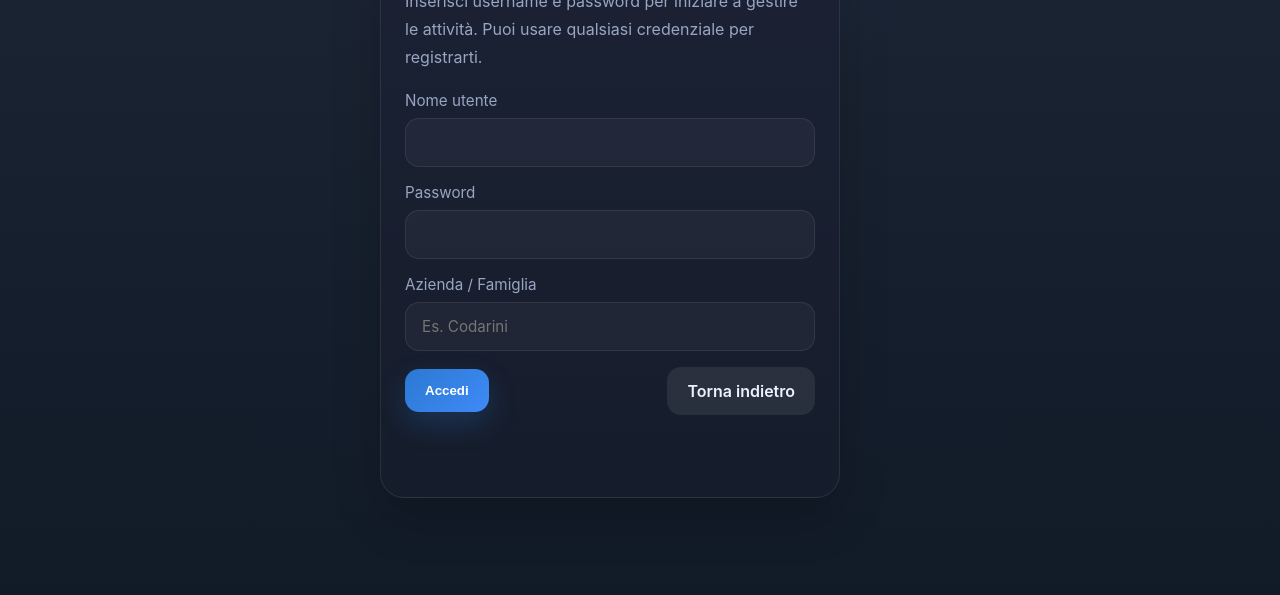
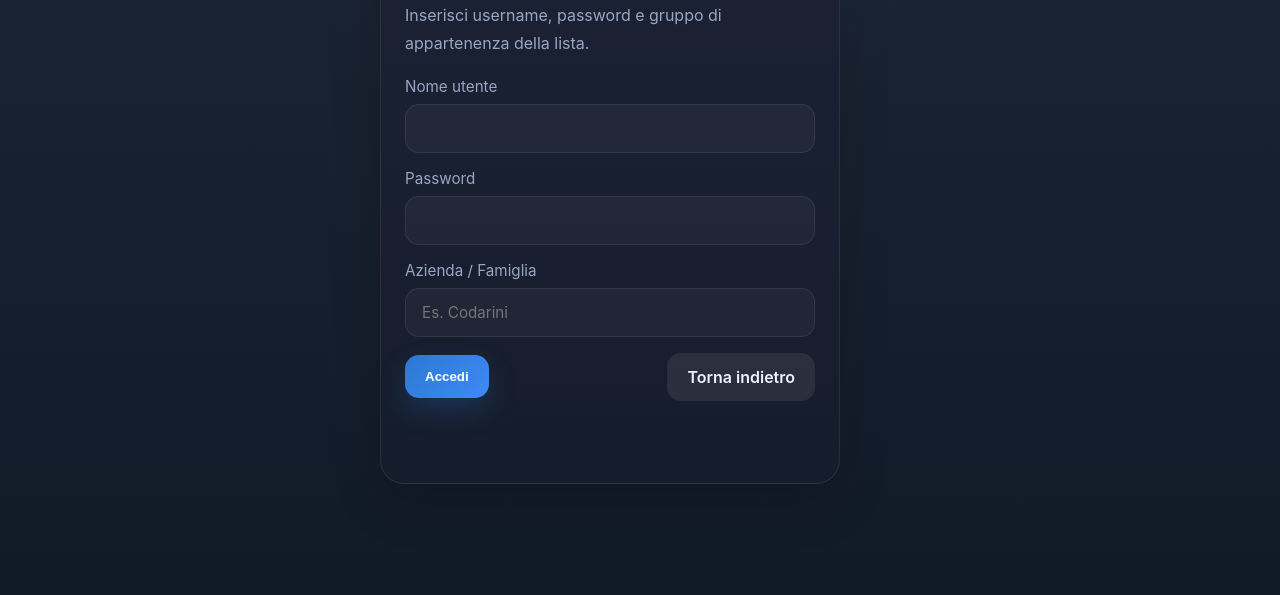
Before and after one commit to PaoloZXS/todolist, a website with bundled scripts: page login/login.html in a window 1280 px wide. Shown: the part 205-800 px from the top of the page. Built offline with nearby package versions, Linux system fonts and the light colour scheme.

Commit message:
Aggiorna testo login con gruppo di appartenenza

```diff
--- a/login/login.html
+++ b/login/login.html
@@ -19,8 +19,7 @@
           </div>
         </div>
         <p class="intro-text">
-          Inserisci username e password per iniziare a gestire le attività. Puoi
-          usare qualsiasi credenziale per registrarti.
+          Inserisci username, password e gruppo di appartenenza della lista.
         </p>
         <form id="loginForm" class="form-shell">
           <label>
```
